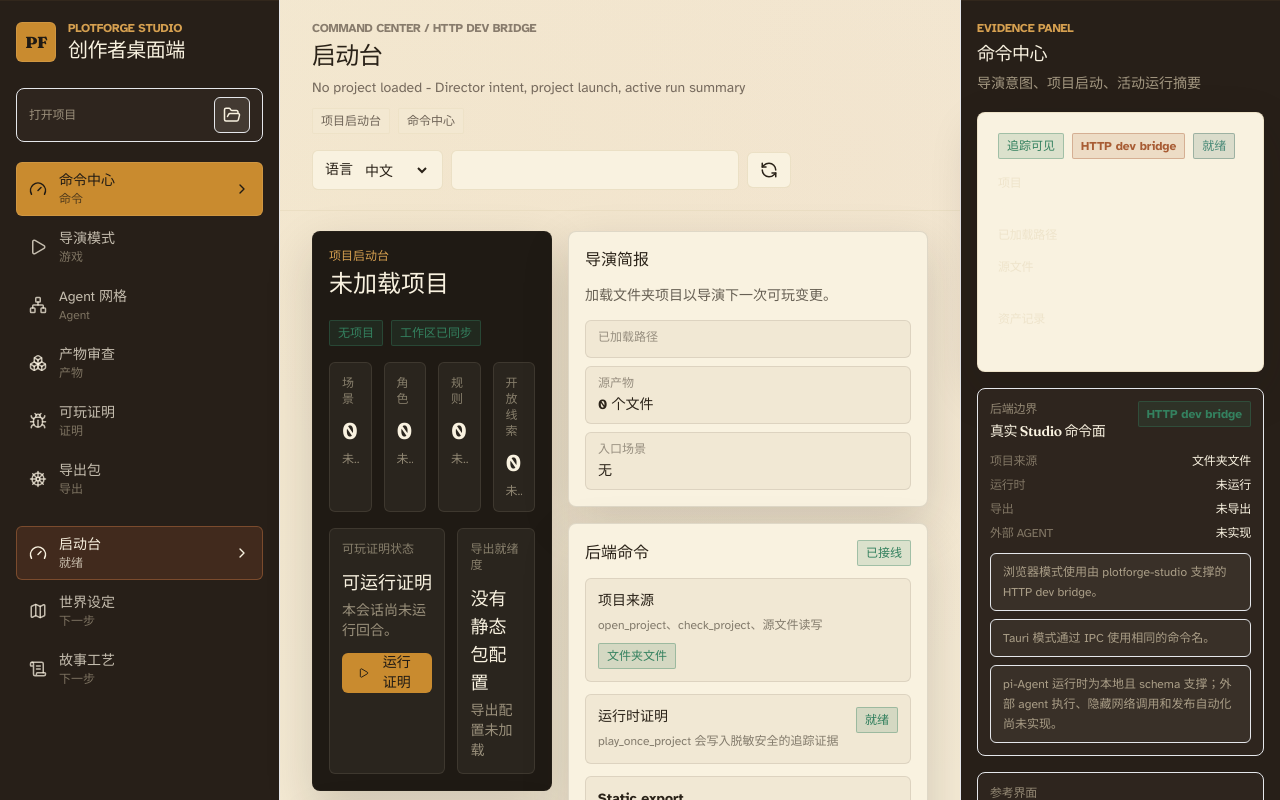
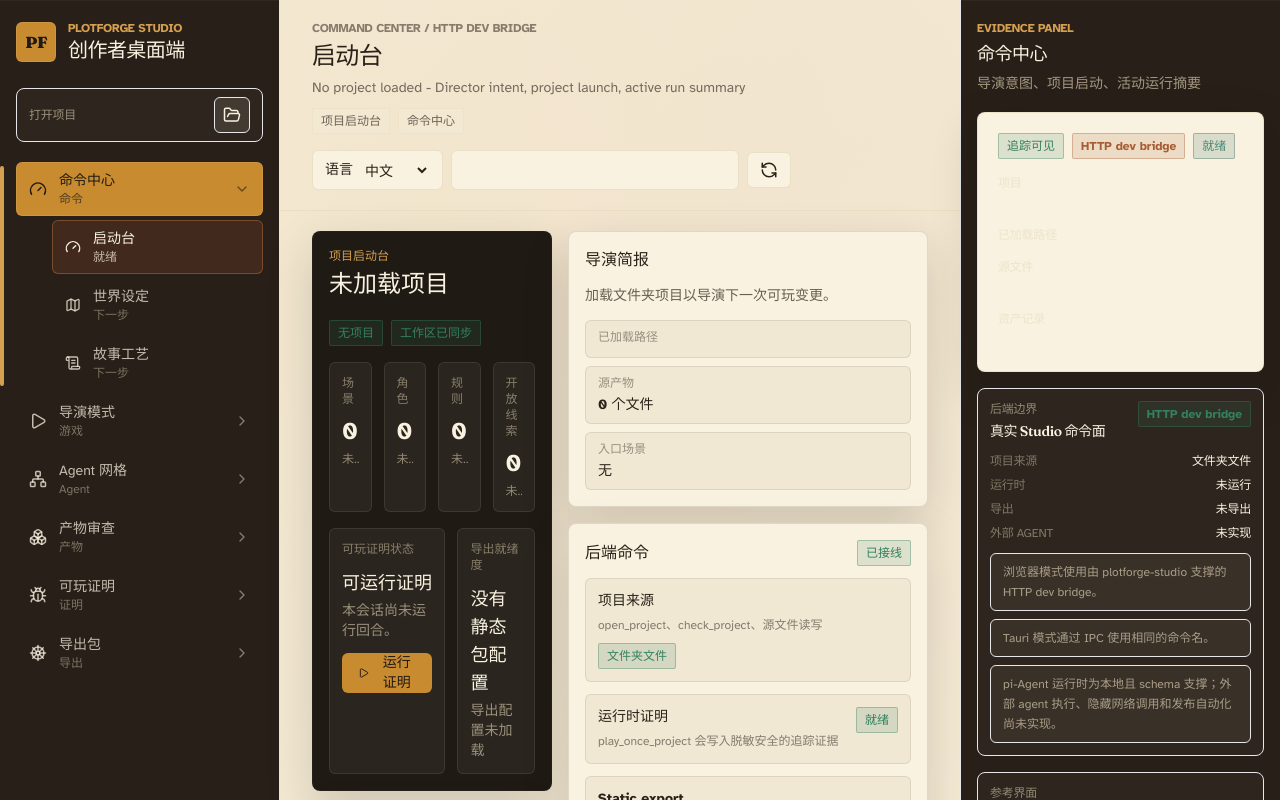
Before and after one commit to zhu1090093659/plotforge, a React (Vite) app in the folder apps/creator-desktop/: page / in a window 1280 px wide. Shown: the top 800 px of the page. Built offline with nearby package versions, Linux system fonts and the light colour scheme.

Commit message:
refactor(desktop): collapse workflow/surface nav into tree + mobile drawer

```diff
--- a/apps/creator-desktop/src/App.tsx
+++ b/apps/creator-desktop/src/App.tsx
@@ -25,7 +25,6 @@ import {
 } from "./studioDataSource";
 import {
   agentNativeWorkflows,
-  defaultSectionForWorkflow,
   getAgentNativeWorkflow,
   getStudioSection,
   isSectionInWorkflow,
@@ -40,6 +39,7 @@ import {
   StudioShell,
   StudioStatusChip,
   studioUiClassNames,
+  type StudioNavItem,
 } from "./studioUi";
 import {
   defaultNewProjectPath,
@@ -61,6 +61,10 @@ export function App({
     useState<AgentNativeWorkflowId>("command");
   const [activeSection, setActiveSection] =
     useState<StudioSectionId>("launchpad");
+  const [expandedWorkflows, setExpandedWorkflows] = useState<
+    Set<AgentNativeWorkflowId>
+  >(() => new Set(["command"]));
+  const [drawerOpen, setDrawerOpen] = useState(false);
 
   const {
     projectPath,
@@ -109,9 +113,6 @@ export function App({
   const activeSectionMeta = getStudioSection(activeSection);
   const activeWorkflowMeta = getAgentNativeWorkflow(activeWorkflow);
   const activeScreenReferences = screenReferencesForWorkflow(activeWorkflow);
-  const activeWorkflowSections = activeWorkflowMeta.sectionIds.map(
-    (sectionId) => getStudioSection(sectionId),
-  );
 
   useEffect(() => {
     setCreateProjectPath(defaultNewProjectPath(initialProjectPath));
@@ -128,9 +129,19 @@ export function App({
     if (succeeded) {
       setActiveWorkflow("proof");
       setActiveSection("debugger");
+      setExpandedWorkflows((prev) => {
+        const next = new Set(prev);
+        next.add("proof");
+        return next;
+      });
     } else {
       setActiveWorkflow("game");
       setActiveSection("playtest");
+      setExpandedWorkflows((prev) => {
+        const next = new Set(prev);
+        next.add("game");
+        return next;
+      });
     }
   }
 
@@ -165,9 +176,33 @@ export function App({
     }
   }
 
+  /**
+   * Currently unreachable: `StudioNavTreeNode` invokes `onToggleExpand` for
+   * items with children, never `onSelect`.  All 6 workflows have children, so
+   * clicking a workflow row only toggles expand/collapse.  `activeWorkflow`
+   * changes exclusively via `openStudioSection` (surface clicks) and
+   * `runPlaytest`.  Kept as the `onSelect` wiring for `navItems` so the type
+   * contract holds and future workflows without children fall back to it.
+   */
   function openWorkflow(workflowId: AgentNativeWorkflowId) {
     setActiveWorkflow(workflowId);
-    setActiveSection(defaultSectionForWorkflow(workflowId));
+    setExpandedWorkflows((prev) => {
+      const next = new Set(prev);
+      next.add(workflowId);
+      return next;
+    });
+  }
+
+  function toggleWorkflowExpand(workflowId: AgentNativeWorkflowId) {
+    setExpandedWorkflows((prev) => {
+      const next = new Set(prev);
+      if (next.has(workflowId)) {
+        next.delete(workflowId);
+      } else {
+        next.add(workflowId);
+      }
+      return next;
+    });
   }
 
   function openStudioSection(section: StudioSectionId) {
@@ -176,6 +211,12 @@ export function App({
       : workflowForSection(section).id;
     setActiveWorkflow(workflowId);
     setActiveSection(section);
+    setExpandedWorkflows((prev) => {
+      const next = new Set(prev);
+      next.add(workflowId);
+      return next;
+    });
+    setDrawerOpen(false);
   }
 
   function openExportProfile(profileId: string) {
@@ -601,30 +642,43 @@ export function App({
     );
   }
 
+  const navItems: StudioNavItem[] = agentNativeWorkflows.map((workflow) => {
+    const isActiveWorkflow = workflow.id === activeWorkflow;
+    const sectionItems = workflow.sectionIds.map((sectionId) => {
+      const section = getStudioSection(sectionId);
+      return {
+        id: sectionId,
+        label: section.label,
+        sublabel: section.status,
+        description: section.description,
+        icon: section.icon,
+        selected: sectionId === activeSection,
+        onSelect: () => openStudioSection(sectionId),
+      } satisfies StudioNavItem;
+    });
+    return {
+      id: workflow.id,
+      label: workflow.label,
+      sublabel: workflow.shortLabel,
+      description: workflow.description,
+      icon: workflow.icon,
+      selected: isActiveWorkflow,
+      onSelect: () => openWorkflow(workflow.id),
+      children: sectionItems,
+    } satisfies StudioNavItem;
+  });
+
   return (
     <StudioI18nProvider>
       <StudioShell
         projectPath={loadedPath}
         projectLoading={loading}
         onOpenProject={() => void loadProject(projectPath)}
-        workflowItems={agentNativeWorkflows.map((workflow) => ({
-          id: workflow.id,
-          label: workflow.label,
-          sublabel: workflow.shortLabel,
-          description: workflow.description,
-          icon: workflow.icon,
-          selected: workflow.id === activeWorkflow,
-          onSelect: () => openWorkflow(workflow.id),
-        }))}
-        surfaceItems={activeWorkflowSections.map((section) => ({
-          id: section.id,
-          label: section.label,
-          sublabel: section.status,
-          description: section.description,
-          icon: section.icon,
-          selected: section.id === activeSection,
-          onSelect: () => openStudioSection(section.id),
-        }))}
+        navItems={navItems}
+        expandedIds={expandedWorkflows}
+        onToggleExpand={(id) =>
+          toggleWorkflowExpand(id as AgentNativeWorkflowId)
+        }
         header={{
           eyebrow: `${activeWorkflowMeta.label} / ${dataSource.runtimeName}`,
           title: activeSectionMeta.label,
@@ -659,6 +713,9 @@ export function App({
         }
         rightPanel={renderEvidencePanel()}
         commandDock={renderCommandDock()}
+        drawerOpen={drawerOpen}
+        onToggleDrawer={() => setDrawerOpen((prev) => !prev)}
+        onCloseDrawer={() => setDrawerOpen(false)}
       >
         {renderActiveSection()}
       </StudioShell>
--- a/apps/creator-desktop/src/studioUi.tsx
+++ b/apps/creator-desktop/src/studioUi.tsx
@@ -3,6 +3,7 @@ import {
   ChevronRight,
   FolderOpen,
   Loader2,
+  Menu,
   type LucideIcon,
 } from "lucide-react";
 import { type ButtonHTMLAttributes, type ReactNode, useState } from "react";
@@ -47,6 +48,8 @@ export interface StudioNavItem {
   icon: LucideIcon;
   selected: boolean;
   onSelect(): void;
+  /** Nested surface items rendered in-place when this item is expanded. */
+  children?: StudioNavItem[];
 }
 
 interface StudioShellHeader {
@@ -64,12 +67,16 @@ interface StudioShellProps {
   projectPath: string;
   projectLoading: boolean;
   onOpenProject(): void;
-  workflowItems: StudioNavItem[];
-  surfaceItems: StudioNavItem[];
+  navItems: StudioNavItem[];
+  expandedIds: Set<string>;
+  onToggleExpand(id: string): void;
   header: StudioShellHeader;
   topActions: ReactNode;
   rightPanel: ReactNode;
   commandDock?: ReactNode;
+  drawerOpen: boolean;
+  onToggleDrawer(): void;
+  onCloseDrawer(): void;
   children: ReactNode;
 }
 
@@ -77,24 +84,20 @@ export function StudioShell({
   projectPath,
   projectLoading,
   onOpenProject,
-  workflowItems,
-  surfaceItems,
+  navItems,
+  expandedIds,
+  onToggleExpand,
   header,
   topActions,
   rightPanel,
   commandDock,
+  drawerOpen,
+  onToggleDrawer,
+  onCloseDrawer,
   children,
 }: StudioShellProps) {
-  return (
-    <div className="min-h-screen bg-graphite-950 text-canvas-50">
-      <div
-        data-testid="studio-shell-grid"
-        className="grid min-h-screen grid-cols-[280px_minmax(0,1fr)_320px] max-xl:grid-cols-[260px_minmax(0,1fr)] max-lg:grid-cols-1"
-      >
-        <aside
-          aria-label="Studio navigation"
-          className="border-r border-canvas-200/12 bg-graphite-900 px-4 py-5 shadow-shell-inset max-lg:border-b max-lg:border-r-0"
-        >
+  const sidebarContent = (
+    <>
       <div className="flex items-center gap-3">
         <div className="grid h-10 w-10 place-items-center rounded-md border border-amber-400/55 bg-amber-500 font-display text-base font-black tracking-display text-graphite-950">
           PF
@@ -132,22 +135,40 @@ export function StudioShell({
         </button>
       </div>
 
-          <StudioNavList
-            label="Agent-native workflows"
-            items={workflowItems}
+      <StudioNavTree
+        items={navItems}
+        expandedIds={expandedIds}
+        onToggleExpand={onToggleExpand}
         className="mt-5"
-            selectedTone="workflow"
       />
-          <StudioNavList
-            label="Workflow surfaces"
-            items={surfaceItems}
-            className="mt-5"
-            selectedTone="surface"
-          />
+    </>
+  );
+
+  return (
+    <div className="min-h-screen bg-graphite-950 text-canvas-50">
+      <div
+        data-testid="studio-shell-grid"
+        className="grid min-h-screen grid-cols-1 lg:grid-cols-[260px_minmax(0,1fr)] xl:grid-cols-[280px_minmax(0,1fr)_320px]"
+      >
+        <aside
+          aria-label="Studio navigation"
+          className="hidden border-r border-canvas-200/12 bg-graphite-900 px-4 py-5 shadow-shell-inset lg:block"
+        >
+          {sidebarContent}
         </aside>
 
         <main className="paper-grain min-w-0 text-ink">
           <header className="flex flex-wrap items-center justify-between gap-4 border-b border-canvas-200/55 px-6 py-5 lg:px-8">
+            <div className="flex min-w-0 items-center gap-3">
+              <button
+                type="button"
+                aria-label="Open navigation"
+                title="Open navigation"
+                onClick={onToggleDrawer}
+                className="grid h-10 w-10 shrink-0 place-items-center rounded-md border border-canvas-200/70 bg-canvas-50 text-ink transition hover:border-accent-400 lg:hidden"
+              >
+                <Menu aria-hidden size={18} />
+              </button>
               <div className="min-w-0">
                 <p className="text-xs font-semibold uppercase tracking-tightish text-graphite-700/65">
                   {header.eyebrow}
@@ -166,6 +187,7 @@ export function StudioShell({
                   ))}
                 </div>
               </div>
+            </div>
             <div className="flex min-w-0 flex-wrap items-center gap-2">
               {topActions}
             </div>
@@ -176,13 +198,13 @@ export function StudioShell({
 
         <aside
           aria-label="Evidence panel"
-          className="border-l border-canvas-200/12 bg-graphite-900 px-4 py-5 text-canvas-50 shadow-shell-inset max-xl:col-span-2 max-xl:border-l-0 max-xl:border-t max-lg:col-span-1"
+          className="border-l border-canvas-200/12 bg-graphite-900 px-4 py-5 text-canvas-50 shadow-shell-inset lg:col-span-2 lg:border-l-0 lg:border-t xl:col-span-1 xl:border-l xl:border-t-0"
         >
           {rightPanel}
         </aside>
 
         {commandDock ? (
-          <div className="col-span-3 border-t border-canvas-200/12 bg-graphite-950 px-4 py-3 shadow-studio-dock max-xl:col-span-2 max-lg:col-span-1">
+          <div className="border-t border-canvas-200/12 bg-graphite-950 px-4 py-3 shadow-studio-dock lg:col-span-2 xl:col-span-3">
             <div
               aria-label="Command dock"
               className="mx-auto flex max-w-7xl flex-wrap items-center justify-between gap-3"
@@ -192,6 +214,23 @@ export function StudioShell({
           </div>
         ) : null}
       </div>
+
+      {drawerOpen ? (
+        <div className="fixed inset-0 z-50 lg:hidden">
+          <div
+            aria-hidden
+            data-testid="drawer-overlay"
+            onClick={onCloseDrawer}
+            className="absolute inset-0 bg-black/50"
+          />
+          <aside
+            aria-label="Studio navigation"
+            className="absolute left-0 top-0 h-full w-80 max-w-[85vw] overflow-y-auto border-r border-canvas-200/12 bg-graphite-900 px-4 py-5 text-canvas-50 shadow-shell-inset"
+          >
+            {sidebarContent}
+          </aside>
+        </div>
+      ) : null}
     </div>
   );
 }
@@ -264,51 +303,67 @@ export function StudioStatusChip({
   );
 }
 
-function StudioNavList({
-  label,
+function StudioNavTree({
   items,
+  expandedIds,
+  onToggleExpand,
   className,
-  selectedTone,
 }: {
-  label: string;
   items: StudioNavItem[];
+  expandedIds: Set<string>;
+  onToggleExpand(id: string): void;
   className: string;
-  selectedTone: "workflow" | "surface";
 }) {
   return (
-    <nav aria-label={label} className={`${className} grid gap-1`}>
+    <nav aria-label="Studio navigation tree" className={`${className} grid gap-1`}>
       {items.map((item) => (
-        <StudioNavButton
+        <StudioNavTreeNode
           key={item.id}
           item={item}
-          selectedTone={selectedTone}
+          expanded={expandedIds.has(item.id)}
+          onToggleExpand={onToggleExpand}
         />
       ))}
     </nav>
   );
 }
 
-function StudioNavButton({
+function StudioNavTreeNode({
   item,
-  selectedTone,
+  expanded,
+  onToggleExpand,
 }: {
   item: StudioNavItem;
-  selectedTone: "workflow" | "surface";
+  expanded: boolean;
+  onToggleExpand(id: string): void;
 }) {
   const Icon = item.icon;
-  const selectedClass =
-    selectedTone === "workflow"
-      ? "border-amber-400/55 bg-amber-500 text-graphite-950"
-      : "border-accent-400/45 bg-accent-500/20 text-canvas-50";
+  const hasChildren = (item.children?.length ?? 0) > 0;
+  const selectedClass = "border-amber-400/55 bg-amber-500 text-graphite-950";
   return (
+    <div className="relative">
+      {item.selected ? (
+        <span
+          aria-hidden
+          className="absolute -left-4 top-1 bottom-1 w-1 rounded-full bg-amber-400"
+        />
+      ) : null}
       <button
         type="button"
         aria-label={item.label}
         aria-pressed={item.selected}
+        aria-expanded={hasChildren ? expanded : undefined}
+        aria-controls={hasChildren ? `nav-children-${item.id}` : undefined}
         title={item.description}
-      onClick={item.onSelect}
+        onClick={() => {
+          if (hasChildren) {
+            onToggleExpand(item.id);
+          } else {
+            item.onSelect();
+          }
+        }}
         className={[
-        "flex min-h-12 items-center gap-3 rounded-md border px-3 py-2 text-left transition",
+          "flex min-h-12 w-full items-center gap-3 rounded-md border px-3 py-2 text-left transition",
           item.selected
             ? selectedClass
             : "border-transparent text-canvas-50/75 hover:border-canvas-200/15 hover:bg-canvas-50/10 hover:text-canvas-50",
@@ -326,7 +381,60 @@ function StudioNavButton({
             {item.sublabel}
           </span>
         </span>
-      {item.selected ? <ChevronRight aria-hidden size={16} /> : null}
+        {hasChildren ? (
+          expanded ? (
+            <ChevronDown aria-hidden size={16} className="shrink-0 opacity-60" />
+          ) : (
+            <ChevronRight aria-hidden size={16} className="shrink-0 opacity-60" />
+          )
+        ) : null}
+      </button>
+      {hasChildren && expanded ? (
+        <ul
+          id={`nav-children-${item.id}`}
+          className="mt-1 grid gap-1 pl-9"
+        >
+          {item.children!.map((child) => (
+            <li key={child.id}>
+              <StudioNavSurfaceButton item={child} />
+            </li>
+          ))}
+        </ul>
+      ) : null}
+    </div>
+  );
+}
+
+function StudioNavSurfaceButton({ item }: { item: StudioNavItem }) {
+  const Icon = item.icon;
+  const selectedClass =
+    "border-accent-400/45 bg-accent-500/20 text-canvas-50";
+  return (
+    <button
+      type="button"
+      aria-label={item.label}
+      aria-pressed={item.selected}
+      title={item.description}
+      onClick={item.onSelect}
+      className={[
+        "flex min-h-9 w-full items-center gap-3 rounded-md border px-3 py-2 text-left transition",
+        item.selected
+          ? selectedClass
+          : "border-transparent text-canvas-50/75 hover:border-canvas-200/15 hover:bg-canvas-50/10 hover:text-canvas-50",
+      ].join(" ")}
+    >
+      <Icon aria-hidden size={16} className="shrink-0" />
+      <span className="min-w-0 flex-1">
+        <span className="block truncate text-sm font-medium">{item.label}</span>
+        <span
+          className={[
+            "block truncate text-xs",
+            item.selected ? "opacity-70" : "text-canvas-200/45",
+          ].join(" ")}
+        >
+          {item.sublabel}
+        </span>
+      </span>
     </button>
   );
 }
```
Also changed, not shown: 2 other files (tests, documents, lock files or other folders). Lines whose indentation alone changed are shown as unchanged.
